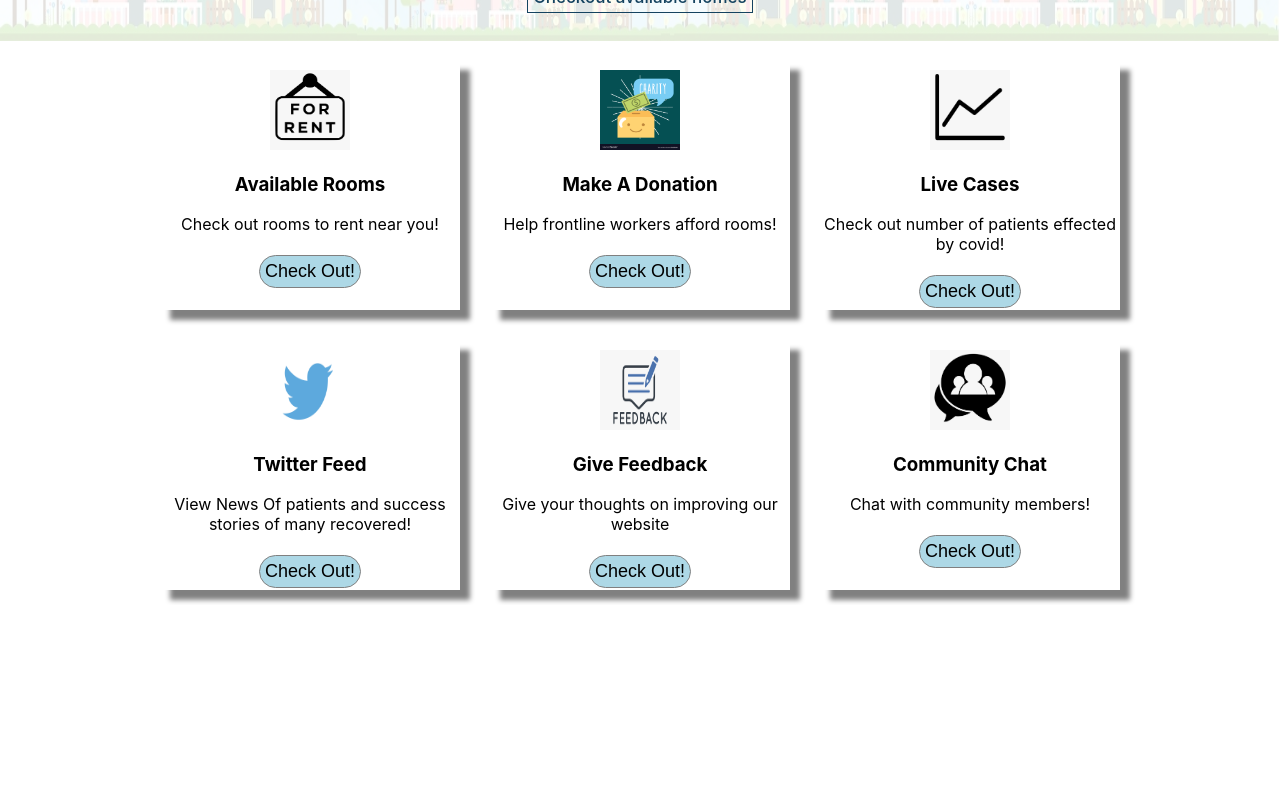
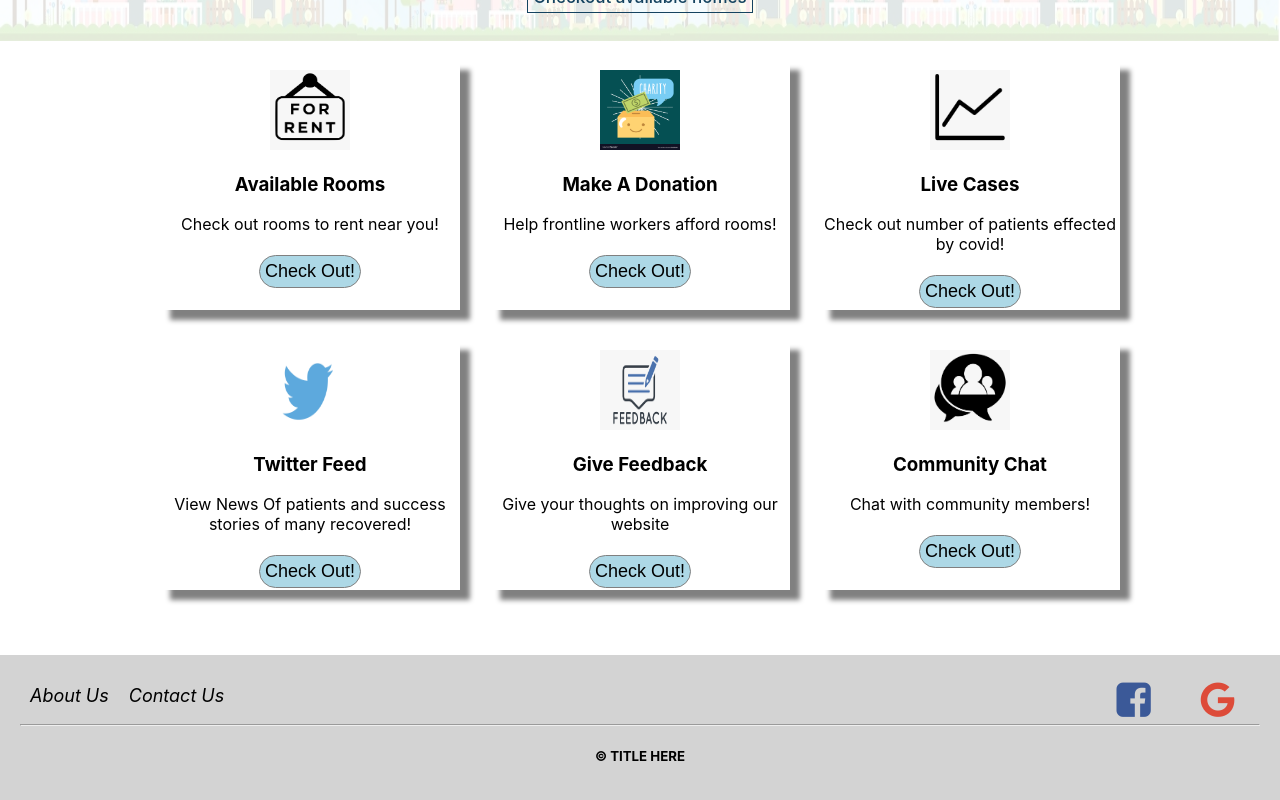
Before and after one commit to Sargunan1213/SafeZone-React-App, a React (Create React App) app: page / in a window 1280 px wide. Shown: the part 444-1244 px from the top of the page. Before the commit the page ends 1049 px from the top, so only its background shows below. Built offline with nearby package versions, Linux system fonts and the light colour scheme.

Commit message:
Added Footer

```diff
--- a/package.json
+++ b/package.json
@@ -6,6 +6,7 @@
     "@testing-library/jest-dom": "^4.2.4",
     "@testing-library/react": "^9.5.0",
     "@testing-library/user-event": "^7.2.1",
+    "font-awesome": "^4.7.0",
     "react": "^16.13.1",
     "react-dom": "^16.13.1",
     "react-router-dom": "^5.2.0",
--- /dev/null
+++ b/src/react-components/Footer/index.js
@@ -0,0 +1,36 @@
+import React from "react";
+
+import "./styles.css";
+// Used the Font-Awesome library for facebook and gmail fonts.
+// https://fontawesome.com/
+import "/Users/kartiksangwan/Desktop/summer/team07/node_modules/font-awesome/css/font-awesome.min.css";
+
+class Footer extends React.Component {
+  state = {};
+
+  render() {
+    return (
+      <footer className="footer">
+        <div>
+          <span className="element">About Us</span>
+          <span className="element">Contact Us</span>
+          <span className="social-media-icons">
+            <a href="#">
+              <i className="fa fa-facebook-square"></i>
+            </a>
+            <a href="#">
+              <i className="fa fa-google"></i>
+            </a>
+          </span>
+        </div>
+
+        <div className="copy-right">
+          <hr />
+          <h5>&copy; TITLE HERE</h5>
+        </div>
+      </footer>
+    );
+  }
+}
+
+export default Footer;
--- /dev/null
+++ b/src/react-components/Footer/styles.css
@@ -0,0 +1,47 @@
+.element {
+  display: inline-block;
+  font-size: large;
+  font-weight: 400;
+  font-style: italic;
+  margin: 10px;
+}
+
+.footer {
+  margin-top: 50px;
+  background-color: lightgrey;
+  padding: 20px;
+}
+
+.about {
+  margin: 20px;
+}
+
+.social-media-icons a {
+  font-size: 40px;
+  padding: 5px;
+  margin: 20px;
+}
+
+.social-media-icons {
+  float: right;
+}
+
+.fa-google {
+  color: #dd4b39;
+}
+
+.fa-facebook-square {
+  color: #3b5998;
+}
+
+.fa-google:hover {
+  color: orangered;
+}
+
+.fa-facebook-square:hover {
+  color: lightskyblue;
+}
+
+h5 {
+  text-align: center;
+}
--- a/src/react-components/Home/index.js
+++ b/src/react-components/Home/index.js
@@ -1,22 +1,30 @@
-import React from 'react';
+import React from "react";
 
 import NavBar from "../NavBar";
 import Features from "../Features";
-import Header from '../Header';
+import Header from "../Header";
 import { signIn } from "../../actions/nav";
-import blankImg from './static/blank.png';
+import blankImg from "./static/blank.png";
+import Footer from "../Footer";
 
-class Home extends React.Component{
-    state = {navOptions:['Home', 'Posts', 'Sign Up', 'Sign In'],
+class Home extends React.Component {
+  state = {
+    navOptions: ["Home", "Posts", "Sign Up", "Sign In"],
     currentUser: "",
-    profileImg: blankImg};
+    profileImg: blankImg,
+  };
 
-    render(){
-        return(
+  render() {
+    return (
       <div>
-                <NavBar navOptions={this.state.navOptions} signIn={() => signIn(this)} profileImg={this.state.profileImg}/>
+        <NavBar
+          navOptions={this.state.navOptions}
+          signIn={() => signIn(this)}
+          profileImg={this.state.profileImg}
+        />
         <Header />
         <Features />
+        <Footer />
       </div>
     );
   }
```
Also changed, not shown: src/App.js (+1 -7 lines). Lines whose indentation alone changed are shown as unchanged.
